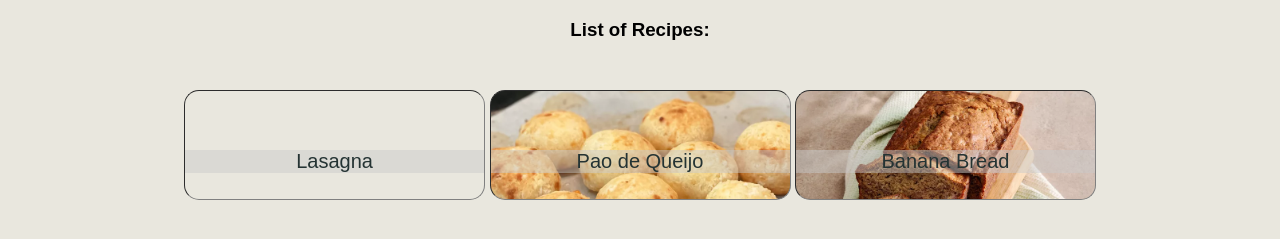
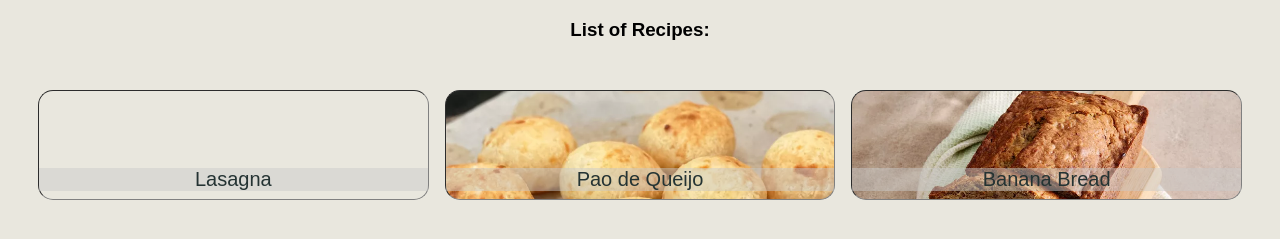
Before and after one commit to aquelepablo/odin-recipes, a plain HTML site: page index.html in a window 1280 px wide. Shown: the part 61-300 px from the top of the page. Drawn offline with Linux system fonts and the light colour scheme.

Commit message:
Change recipe's div to flex

```diff
--- a/css/style.css
+++ b/css/style.css
@@ -18,12 +18,14 @@
     padding: 30px;
     text-align: center;
     margin-bottom: 10px;
-    display: block;
+    display: flex;
     text-decoration-color: whitesmoke;
+    gap: 1rem;
 }
 
 .divItem {
-    display: inline-block;
+
+    /* display: inline-block; */
     border-style: inset;
     border-radius: 15px;
     border-width: 1px;
@@ -32,6 +34,7 @@
     width: 25%;
     background-size: cover;
     opacity: 50;
+    flex: 1;
 
 }
 
```
